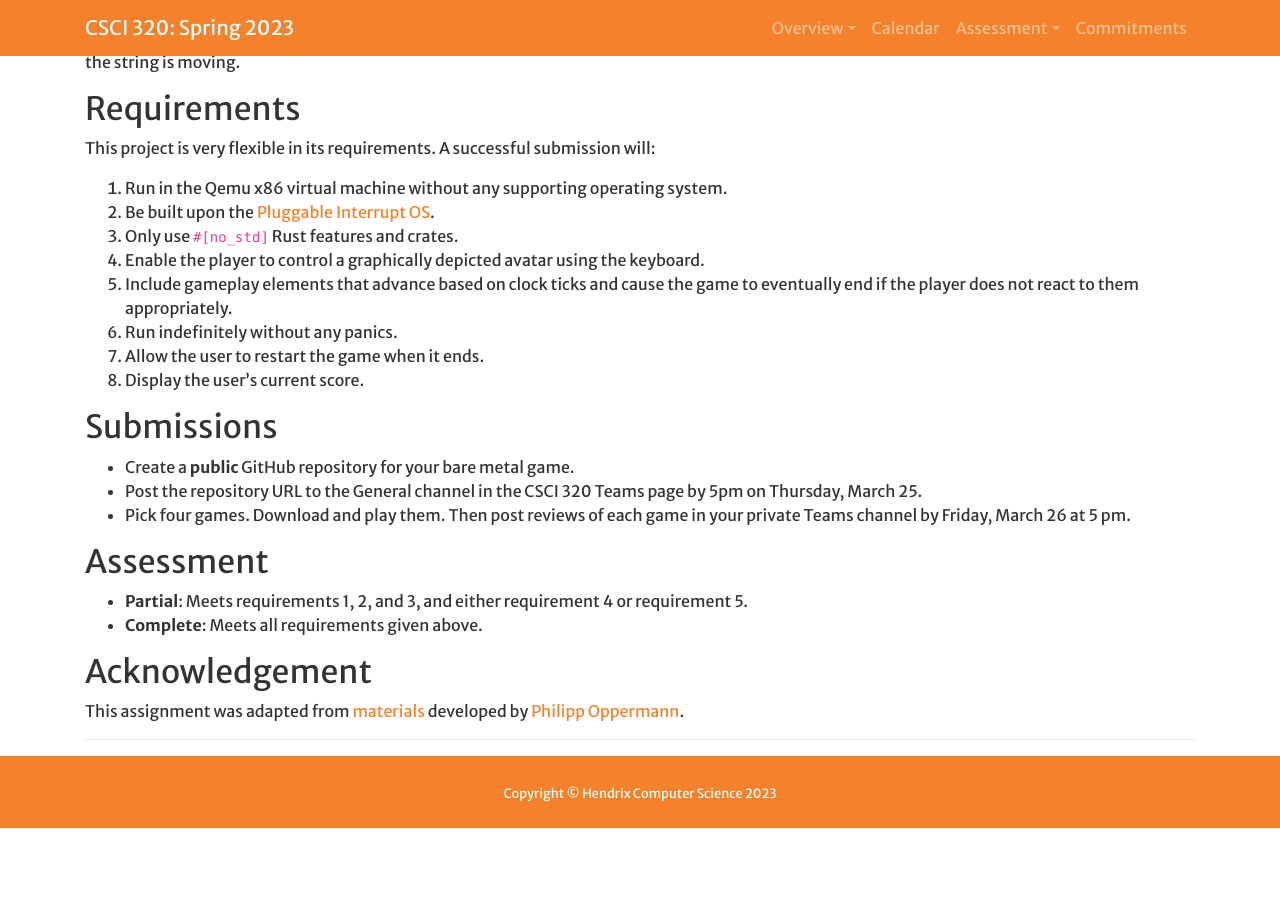
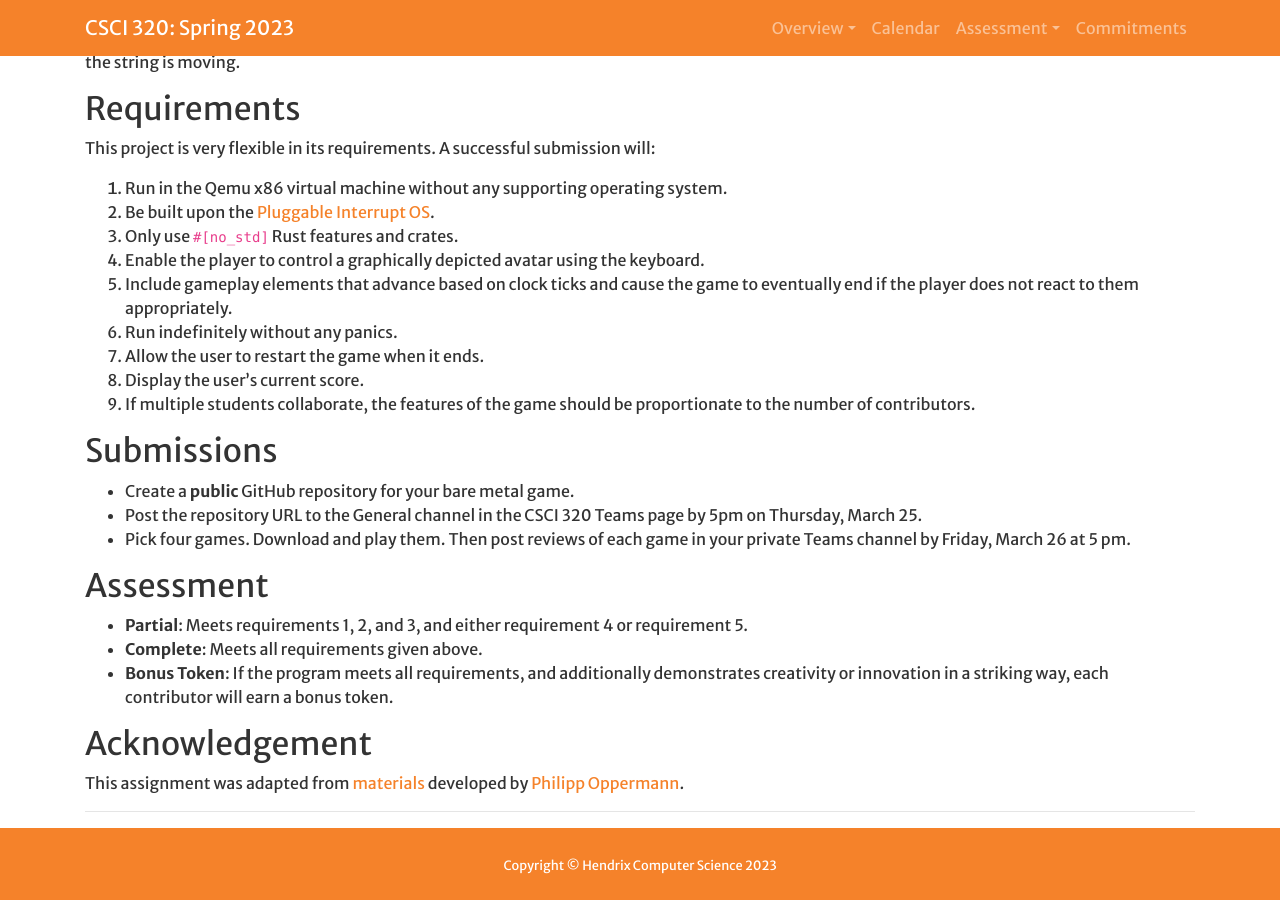
Before and after one commit to Hendrix-CS/csci320, a Jekyll site: the page built from projects/baremetalgame.md, in a window 1280 px wide and 900 px high, scrolled down 4414 px. Built offline with Jekyll 4.4.1, drawn with Linux system fonts in a browser that asks for light colours; a script that is not in the unit is left out; before the commit the page ends 5242 px from its top, so only the background shows below that.

Commit message:
Updated bare metal game.

```diff
--- a/projects/baremetalgame.md
+++ b/projects/baremetalgame.md
@@ -238,6 +238,8 @@ This project is very flexible in its requirements. A successful submission will:
 6. Run indefinitely without any panics.
 7. Allow the user to restart the game when it ends.
 8. Display the user's current score.
+9. If multiple students collaborate, the features of the game should be proportionate
+to the number of contributors.
 
 ## Submissions
 * Create a **public** GitHub repository for your bare metal game.
@@ -248,6 +250,9 @@ This project is very flexible in its requirements. A successful submission will:
 ## Assessment
 * **Partial**: Meets requirements 1, 2, and 3, and either requirement 4 or requirement 5.
 * **Complete**: Meets all requirements given above.
+* **Bonus Token**: If the program meets all requirements, and additionally
+demonstrates creativity or innovation in a striking way, each contributor will earn
+a bonus token.
 
 ## Acknowledgement
 
```
